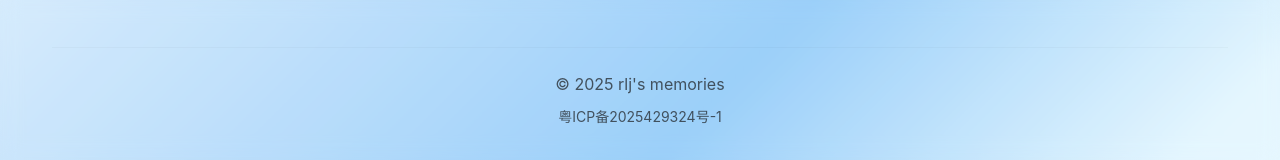
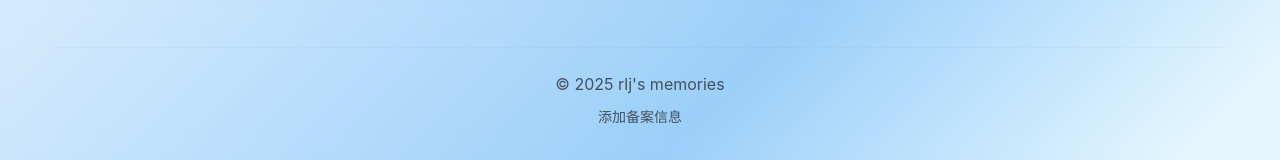
Before and after one commit to JavaNood/record_log, a Flask app: page / in a window 1280 px wide. Shown: the part 1023-1183 px from the top of the page. Run offline with Flask 3, Linux system fonts and the light colour scheme; data comes from the database, SQL or seed files in the repository; data that the repository does not hold is empty; some libraries are stand-ins or nearby versions.

Commit message:
Update base.html

```diff
--- a/templates/base.html
+++ b/templates/base.html
@@ -1001,7 +1001,7 @@
                     <!-- 添加备案信息 -->
                     <p class="text-muted small mt-2">
                         <a href="https://beian.miit.gov.cn" target="_blank" rel="noopener" class="text-muted text-decoration-none">
-                            粤ICP备2025429324号-1
+                            添加备案信息
                         </a>
                     </p>
                 </div>
```
